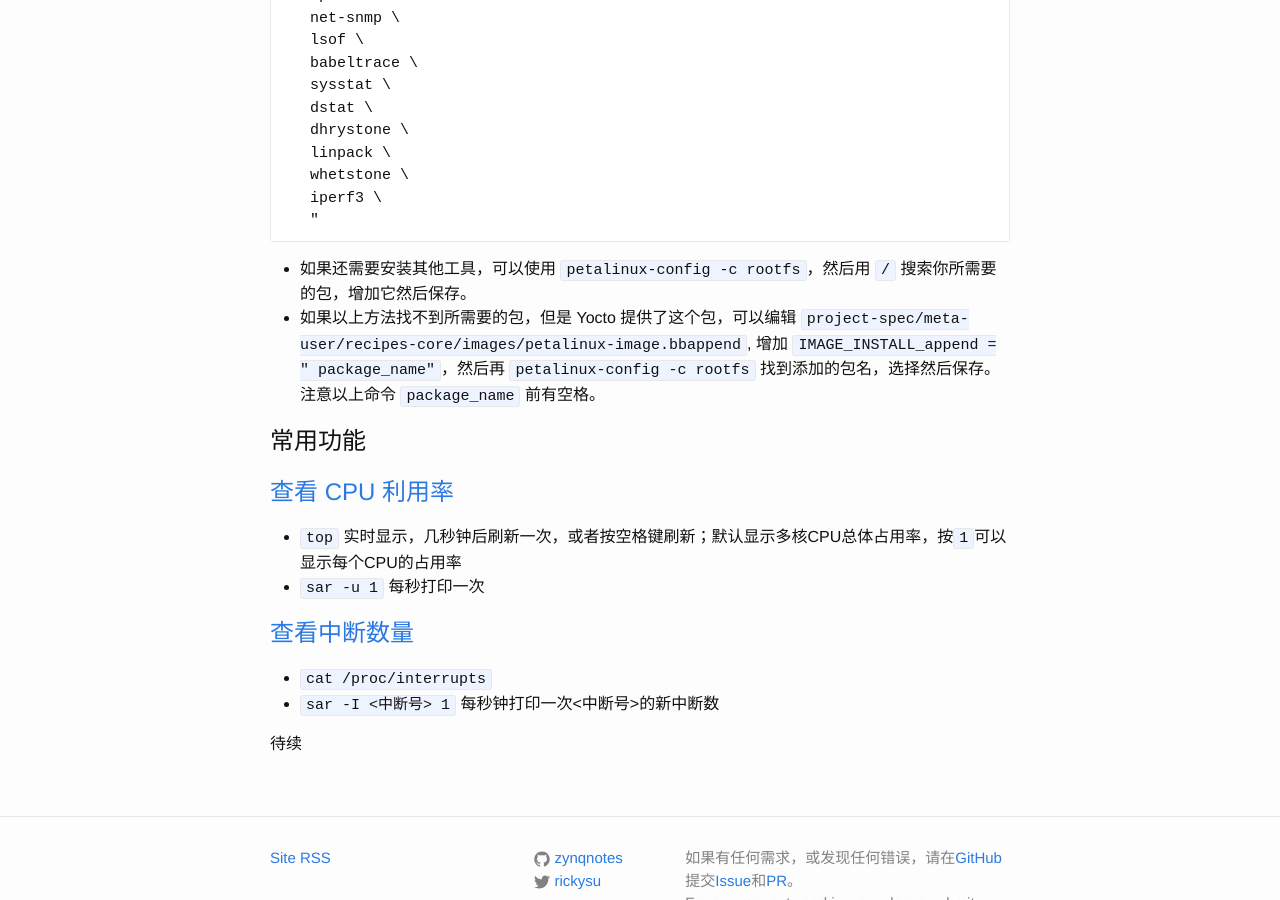
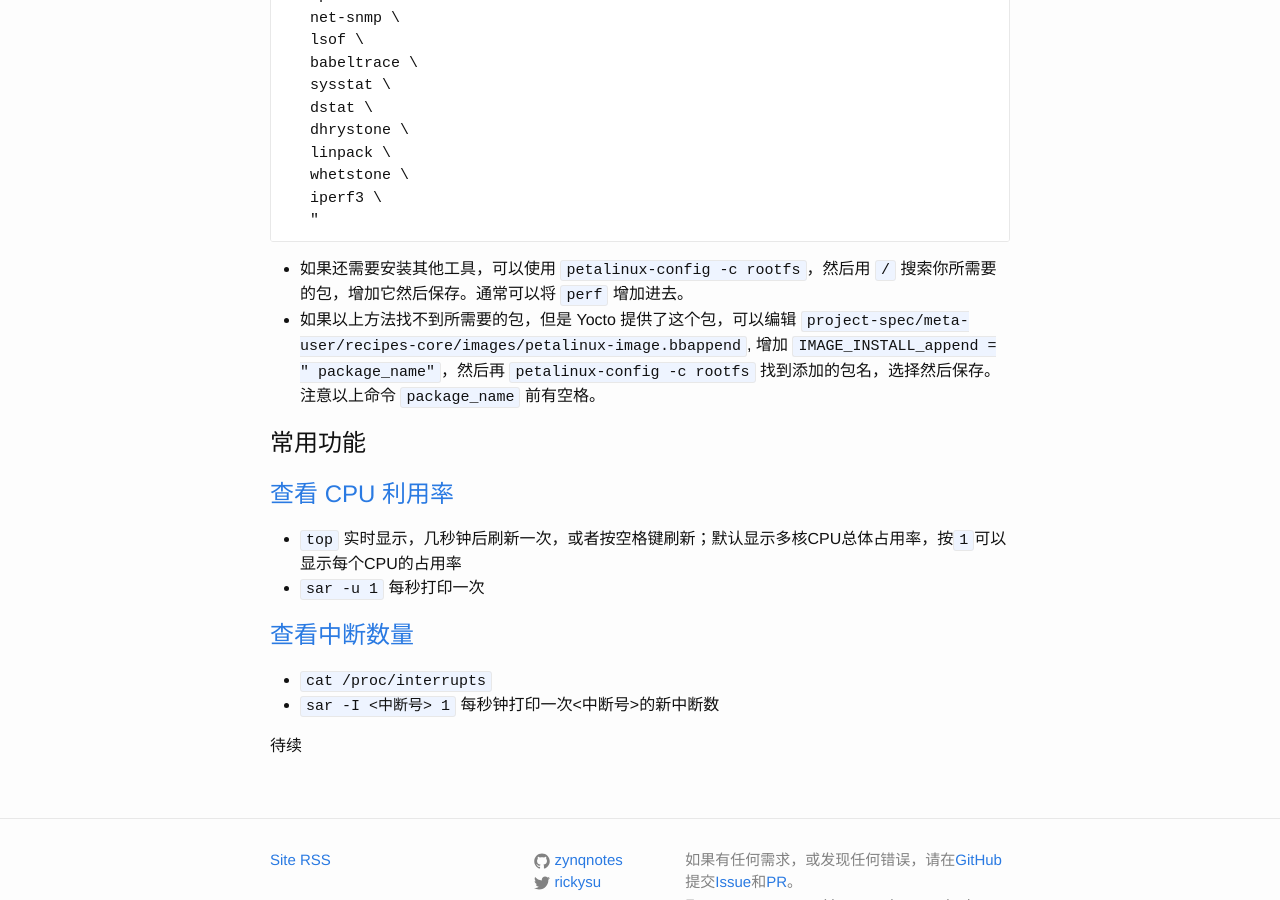
Before and after one commit to zynqnotes/zynqnotes.github.io, a Jekyll site: the page built from _posts/2018-07-24-petalinux-perf.md, in a window 1280 px wide and 900 px high, scrolled down 517 px. Built offline with Jekyll 4.4.1, drawn with Linux system fonts in a browser that asks for light colours.

Commit message:
add perf

````diff
--- a/_posts/2018-07-24-petalinux-perf.md
+++ b/_posts/2018-07-24-petalinux-perf.md
@@ -31,7 +31,7 @@ BENCHMARKS_EXTRAS = " \
    iperf3 \
    "
 ```
-- 如果还需要安装其他工具，可以使用 `petalinux-config -c rootfs`，然后用 `/` 搜索你所需要的包，增加它然后保存。
+- 如果还需要安装其他工具，可以使用 `petalinux-config -c rootfs`，然后用 `/` 搜索你所需要的包，增加它然后保存。通常可以将 `perf` 增加进去。
 - 如果以上方法找不到所需要的包，但是 Yocto 提供了这个包，可以编辑 `project-spec/meta-user/recipes-core/images/petalinux-image.bbappend`, 增加 `IMAGE_INSTALL_append = " package_name"`，然后再 `petalinux-config -c rootfs` 找到添加的包名，选择然后保存。注意以上命令 `package_name` 前有空格。
 
 
````
